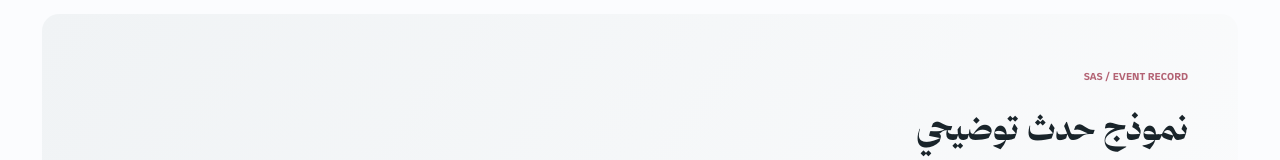
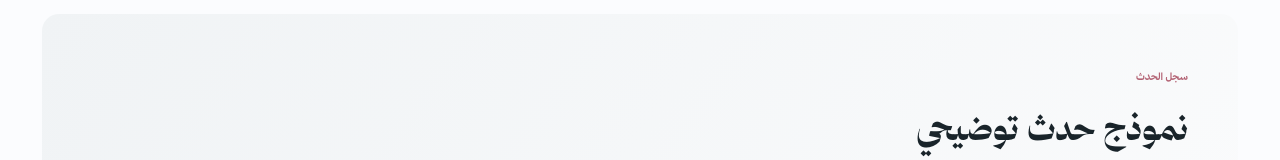
Before and after one commit to dinobahkam-wq/SAS, a Next.js app: page /events/sample-event in a window 1280 px wide. Shown: the part 211-371 px from the top of the page. Built offline with nearby package versions, Linux system fonts and the light colour scheme.

Commit message:
refine: SAS editorial hierarchy and Arabic UI consistency

```diff
--- a/app/events/[slug]/page.tsx
+++ b/app/events/[slug]/page.tsx
@@ -3,5 +3,5 @@ import {notFound} from 'next/navigation';
 import {illustrativeEvents} from '../../../lib/content';
 export default async function Page({params}:{params:Promise<{slug:string}>}){
  const {slug}=await params;const e=illustrativeEvents.find(x=>x.slug===slug);if(!e)notFound();
- return <main className="event-shell"><div className="event-breadcrumb"><Link href="/">الرئيسية</Link><span>←</span><span>الأحداث</span><span>←</span><strong>سجل الحدث</strong></div><div className="event-head"><span className="eyebrow">SAS / EVENT RECORD</span><h1>{e.title}</h1><p>{e.summary}</p></div><div className="event-panels"><section className="event-panel wide"><span className="tag">خط زمني</span><h2>التطورات المرتبطة</h2><p>هنا ستظهر التطورات المؤرخة والموثقة عندما تُعتمد في قاعدة المعرفة.</p><div className="timeline-placeholder"><span className="timeline-dot"/><div><strong>سجل التطورات</strong><small>ترتيب زمني، مع تمييز تاريخ الوقوع عن تاريخ النشر</small></div></div></section><section className="event-panel"><span className="tag">التوثيق</span><h2>المصادر والوثائق</h2><p>إسناد المعلومات إلى مصادرها الأصلية، وإظهار اختلاف الروايات عند وجوده.</p></section><section className="event-panel"><span className="tag">السياق</span><h2>الكيانات والقضايا</h2><p>علاقات الحدث بالأطراف والقضايا والملفات المرجعية.</p></section></div></main>
+ return <main className="event-shell"><div className="event-breadcrumb"><Link href="/">الرئيسية</Link><span>←</span><span>الأحداث</span><span>←</span><strong>سجل الحدث</strong></div><div className="event-head"><span className="eyebrow">سجل الحدث</span><h1>{e.title}</h1><p>{e.summary}</p></div><div className="event-panels"><section className="event-panel wide"><span className="tag">خط زمني</span><h2>التطورات المرتبطة</h2><p>هنا ستظهر التطورات المؤرخة والموثقة عندما تُعتمد في قاعدة المعرفة.</p><div className="timeline-placeholder"><span className="timeline-dot"/><div><strong>سجل التطورات</strong><small>ترتيب زمني، مع تمييز تاريخ الوقوع عن تاريخ النشر</small></div></div></section><section className="event-panel"><span className="tag">التوثيق</span><h2>المصادر والوثائق</h2><p>إسناد المعلومات إلى مصادرها الأصلية، وإظهار اختلاف الروايات عند وجوده.</p></section><section className="event-panel"><span className="tag">السياق</span><h2>الكيانات والقضايا</h2><p>علاقات الحدث بالأطراف والقضايا والملفات المرجعية.</p></section></div></main>
 }
```
